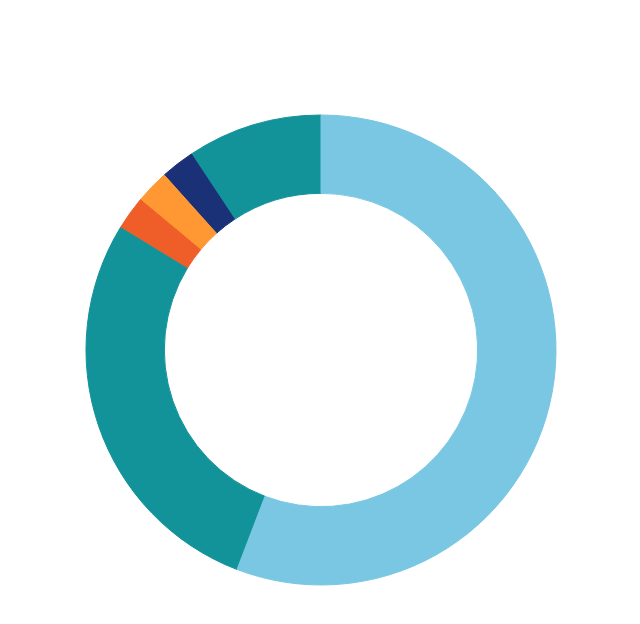
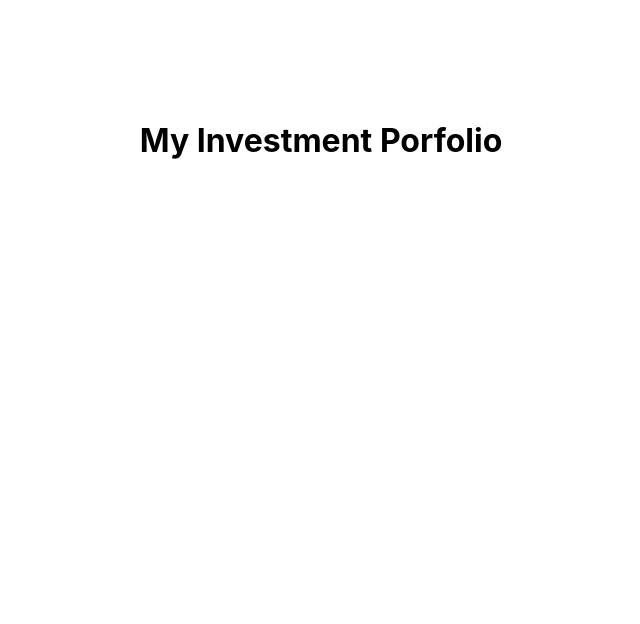
Before and after one commit to js-simp/my-port, a React (Create React App) app: page / in a window 1280 px wide. Shown: the top 624 px of the page, without its empty margins (319-959 px from the left). Built offline with nearby package versions, Linux system fonts and the light colour scheme.

Commit message:
Remove library, and keep sample data, looking to implement donut chart from scratch

```diff
--- a/package.json
+++ b/package.json
@@ -9,7 +9,6 @@
     "react": "^18.1.0",
     "react-dom": "^18.1.0",
     "react-scripts": "5.0.1",
-    "react-vis": "^1.11.7",
     "web-vitals": "^2.1.4"
   },
   "scripts": {
--- a/src/Summary.js
+++ b/src/Summary.js
@@ -1,8 +1,8 @@
 import React from 'react'
-import '../node_modules/react-vis/dist/style.css';
-import {RadialChart} from 'react-vis';
+
 
 function Summary() {
+
   //Investment Classes
   //RE - Real Estate , BI - Business Income, Bul - Bullion, CR-Credit,
   const data = [
@@ -14,11 +14,11 @@ function Summary() {
     {angle : 6, label:'SE', innerRadius : 200 , radius : 300}
   ];
 
+
   return (
-    <RadialChart
-  data={data}
-  width={500}
-  height={500} />
+    <div>
+      <h1>My Investment Porfolio</h1>
+    </div>
   )
 }
 
```
Also changed, not shown: 1 other file (tests, documents, lock files or other folders).
